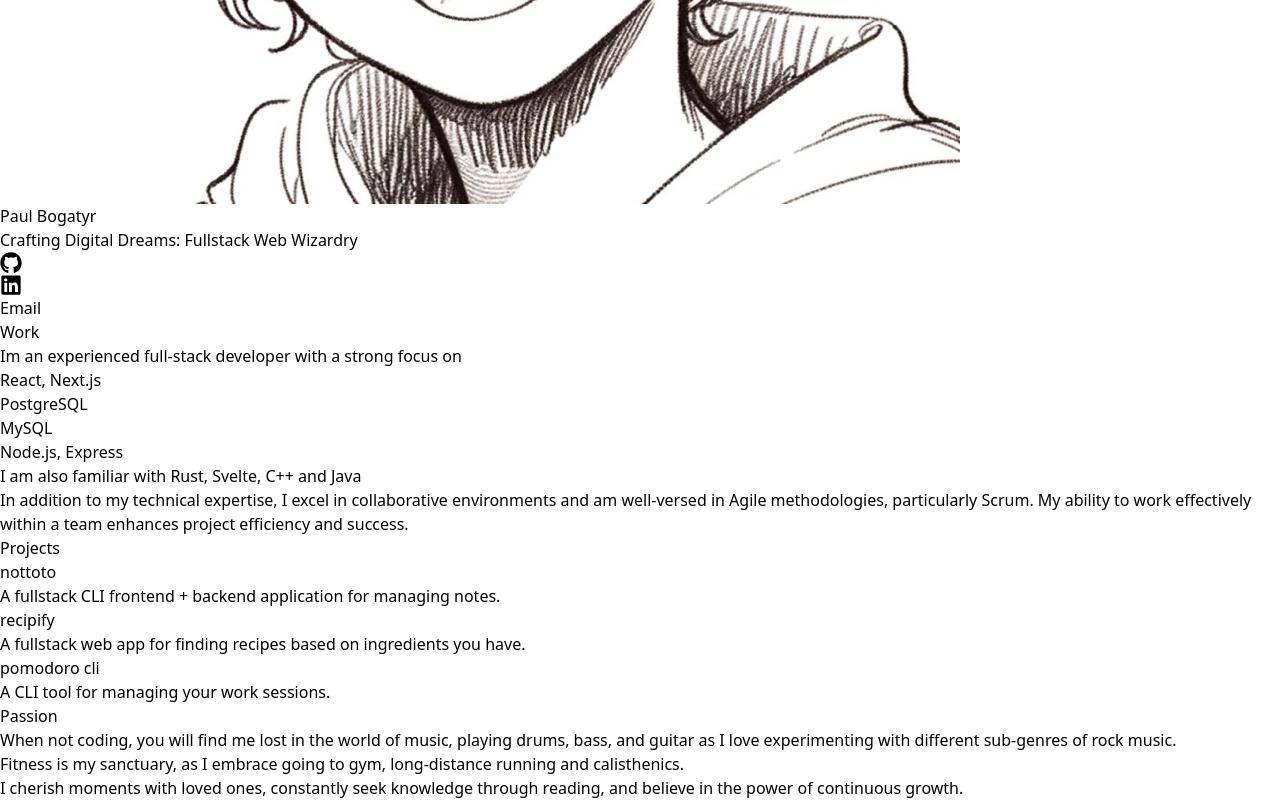
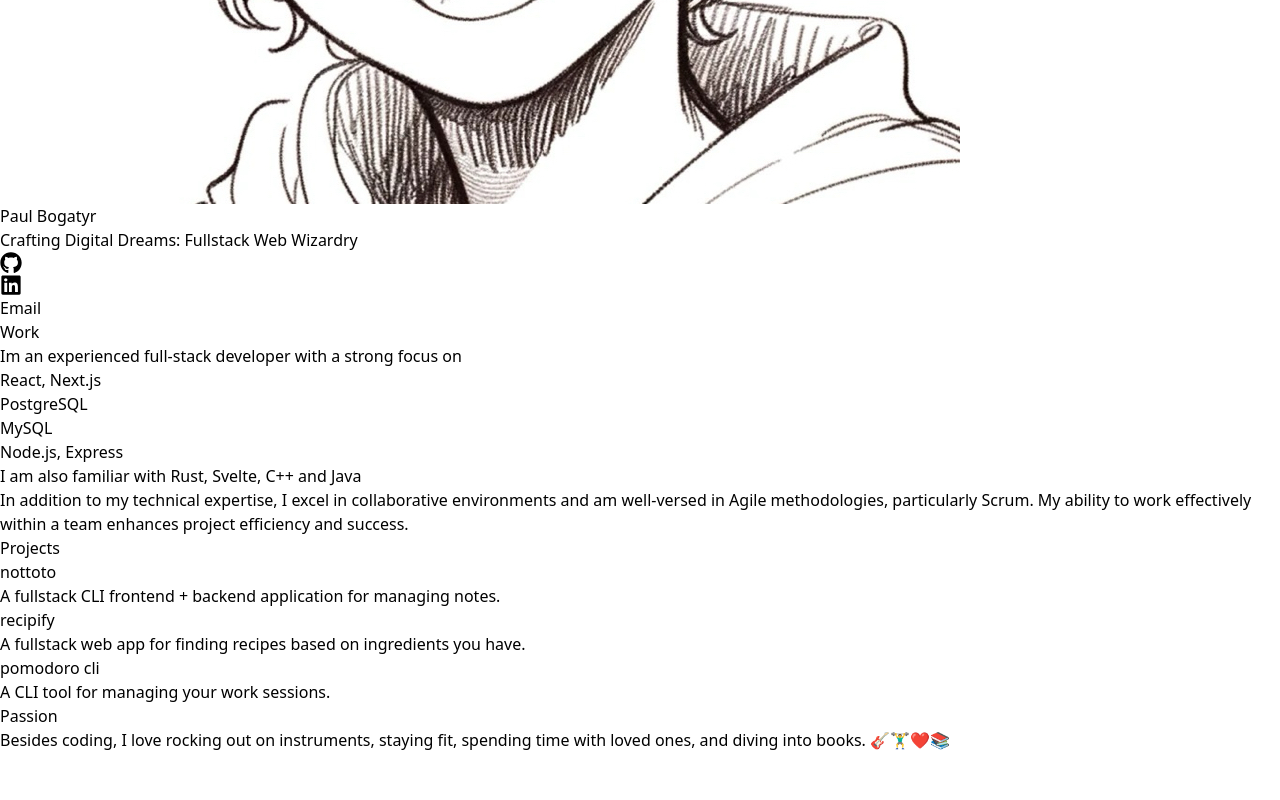
Before and after one commit to paulbgtr/paulbg, a Next.js app: page / in a window 1280 px wide. Shown: the part 779-1579 px from the top of the page. After the commit the page ends 1531 px from the top, so only its background shows below. Built offline with nearby package versions, Linux system fonts and the light colour scheme.

Commit message:
chore: make passion component's text more fun

```diff
--- a/src/components/pageRelated/index/Passion.tsx
+++ b/src/components/pageRelated/index/Passion.tsx
@@ -1,22 +1,13 @@
+import { Heading } from "@/components/Heading";
+
 export const Passion = () => {
   return (
-    <section>
-      <h2 className="text-xl font-bold">Passion</h2>
-      <div className="grid gap-1">
-        <p>
-          When not coding, you will find me lost in the world of music, playing
-          drums, bass, and guitar as I love experimenting with different
-          sub-genres of rock music.
-        </p>
-        <p>
-          Fitness is my sanctuary, as I embrace going to gym, long-distance
-          running and calisthenics.
-        </p>
-        <p>
-          I cherish moments with loved ones, constantly seek knowledge through
-          reading, and believe in the power of continuous growth.
-        </p>
-      </div>
+    <section className="space-y-4">
+      <Heading text="Passion" />
+      <p>
+        Besides coding, I love rocking out on instruments, staying fit, spending
+        time with loved ones, and diving into books. 🎸🏋️‍♂️❤️📚
+      </p>
     </section>
   );
 };
```
